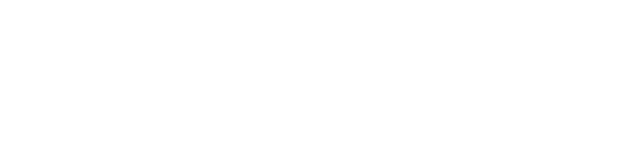
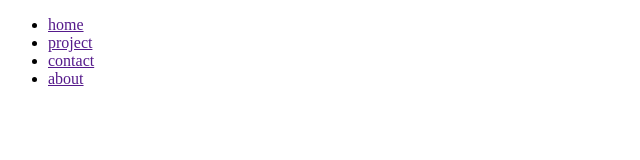
Before and after one commit to zeezman/crap-portfolio, a plain HTML site: page index.html in a window 1280 px wide. Shown: the whole page, without its empty margins (0-640 px from the left). Drawn offline with Linux system fonts and the light colour scheme.

Commit message:
edited the index html file

```diff
--- a/index.html
+++ b/index.html
@@ -7,6 +7,17 @@
     <title>crap portfolio</title>
 </head>
 <body>
-
+    <main>
+        <section>
+            <nav>
+                <ul>
+                    <li><a href="">home</a></li>
+                    <li><a href="">project</a></li>
+                    <li><a href="">contact</a></li>
+                    <li><a href="">about</a></li>
+                </ul>
+            </nav>
+        </section>
+    </main>
 </body>
 </html>
```
